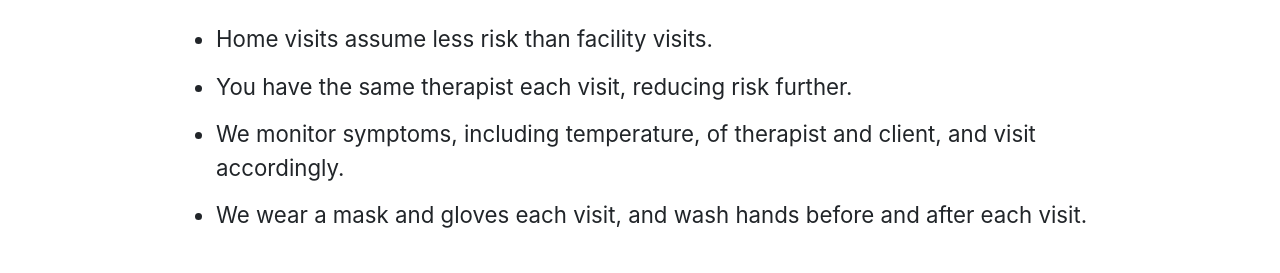
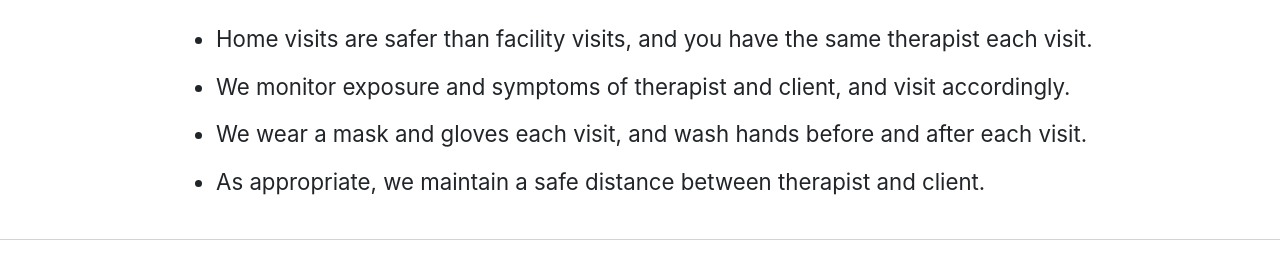
Before and after one commit to kudukacar/smart-blog, a Gatsby site: page /covid in a window 1280 px wide. Shown: the part 144-417 px from the top of the page. Built offline with nearby package versions, Linux system fonts and the light colour scheme; Gatsby itself is replaced by a stand-in of ours; some packages are replaced by stand-ins of ours.

Commit message:
change risk bullet in covid response

```diff
--- a/src/pages/covid.js
+++ b/src/pages/covid.js
@@ -16,17 +16,18 @@
           COVID-19 Response: Smart Moves is open!
         </div>
         <ul className="covidresponse">
-          <li>Home visits assume less risk than facility visits.</li>
           <li>
-            You have the same therapist each visit, reducing risk further.
+            Home visits are safer than facility visits, and you have the same therapist each visit.
           </li>
           <li>
-            We monitor symptoms, including temperature, of therapist and
-            client, and visit accordingly.
+            We monitor exposure and symptoms of therapist and client, and visit accordingly.
           </li>
           <li>
             We wear a mask and gloves each visit, and wash hands before and
             after each visit.
+          </li>
+          <li>
+            As appropriate, we maintain a safe distance between therapist and client.
           </li>
         </ul>
       </div>
```
